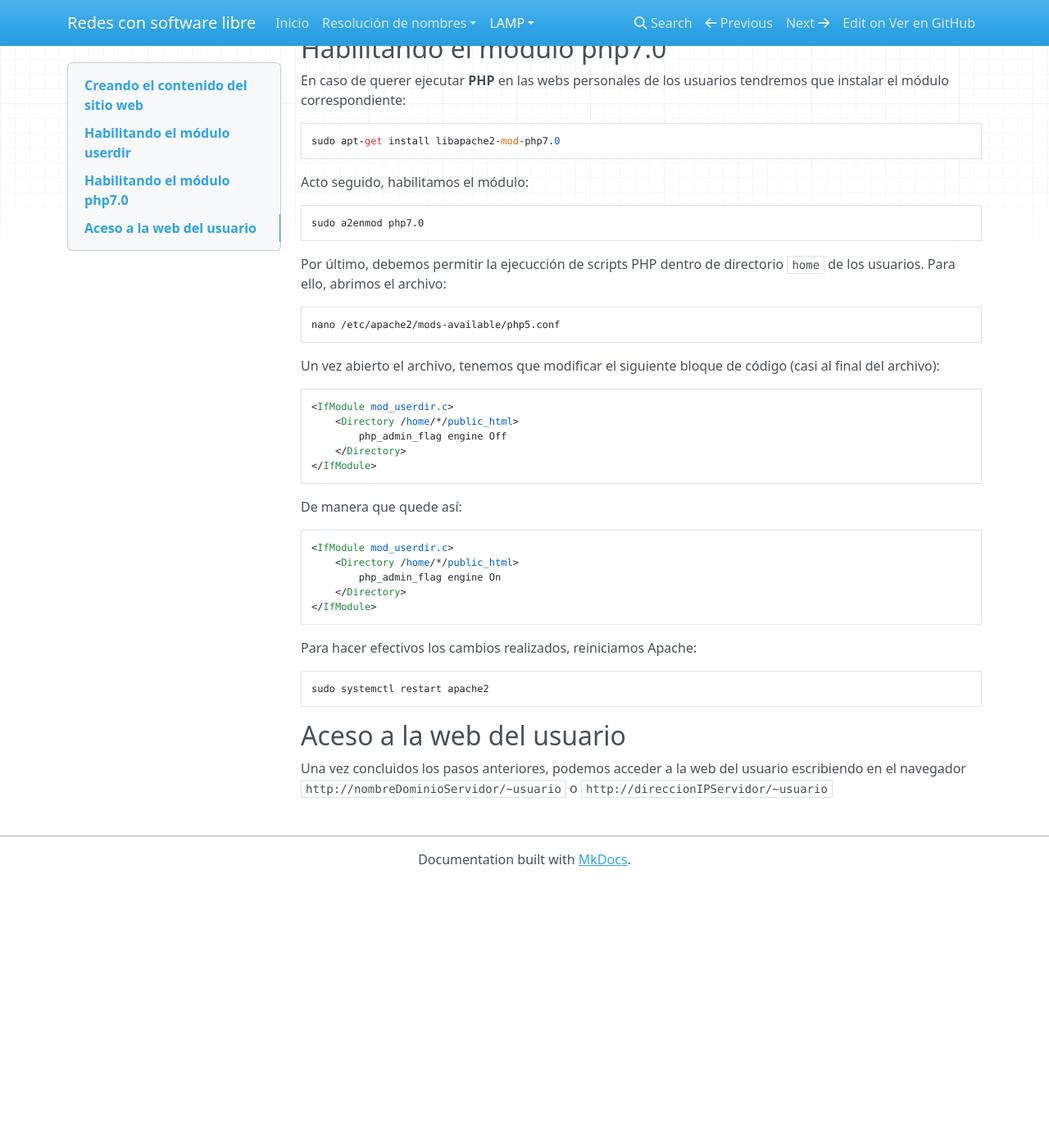
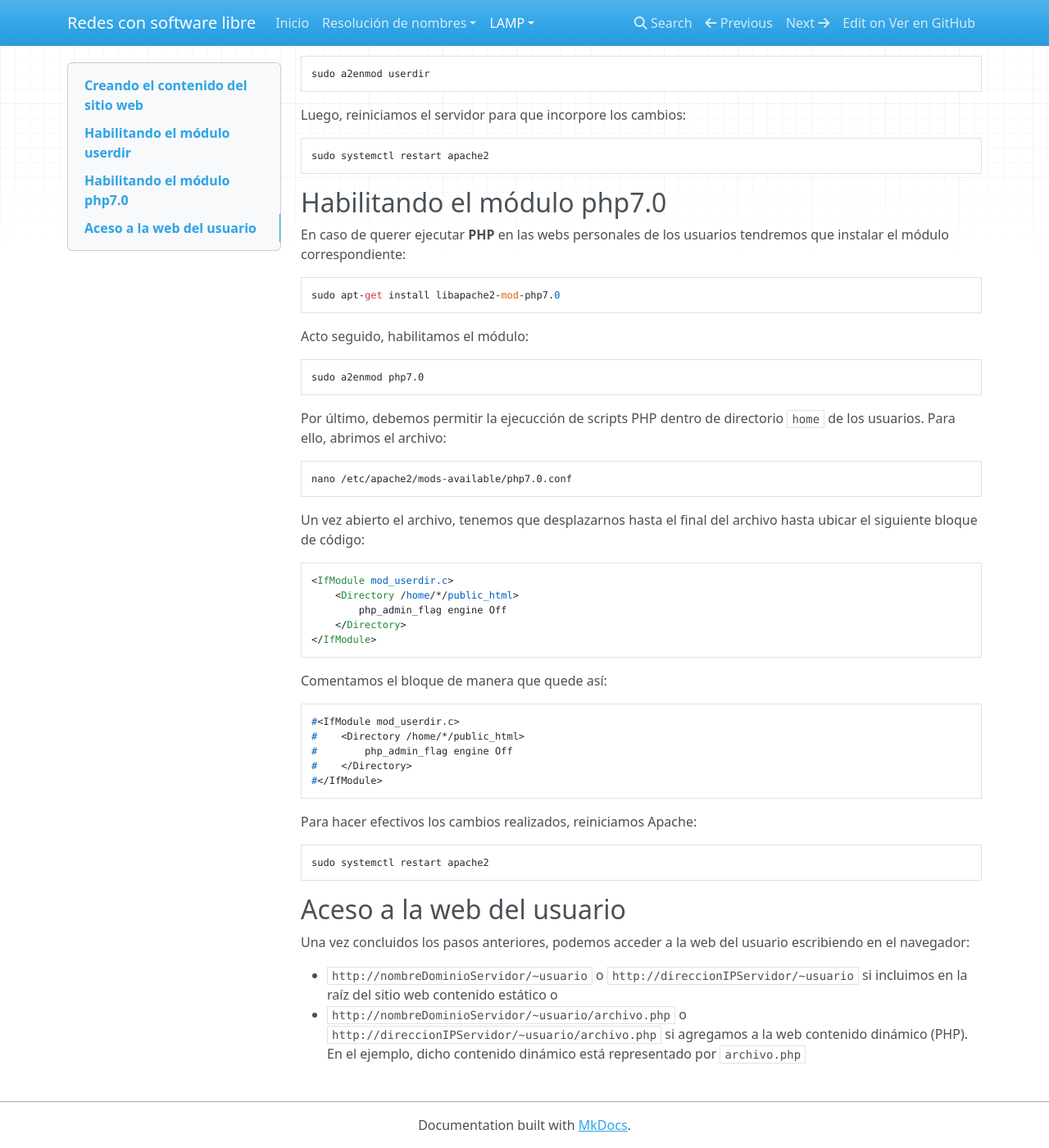
Before and after one commit to romanflores/redes, an MkDocs documentation site: the page built from docs/lamp/userdir.md, in a window 1280 px wide and 1400 px high, scrolled down 745 px. Shown: the whole window at 82% size. Built offline with MkDocs 1.6.1, drawn with Linux system fonts in a browser that asks for light colours; nearby versions of some CDN libraries; old or Windows-style settings are respelled for this version of MkDocs; before the commit the page ends 1821 px from its top, so only the background shows below that; some of the changed text lies outside the part shown.

Commit message:
Modificando userdir

````diff
--- a/docs/lamp/userdir.md
+++ b/docs/lamp/userdir.md
@@ -1,4 +1,7 @@
-Es posible crear un **espacio web para cada usuario del sistema**, donde éstos pueden alojar su propio contenido web. Para hacerlo, seguimos las siguientes instrucciones:
+Es posible crear un **espacio web para cada usuario del sistema**, donde éstos pueden alojar su propio contenido web.
+
+!!! note "Usuarios"
+	En los ejemplos listados en esta página deberás cambiar **usuario** por el nombre de usuario al que deseemos dotar de un espacio web.
 
 ## Creando el contenido del sitio web
 
@@ -8,11 +11,11 @@ En primer lugar, creamos el directorio en el cual se agregarán las páginas web
 ```bash
 mkdir /home/usuario/public_html
 ```
+Solo resta agregar **"las páginas webs"** dentro de la carpeta `public_html` que acabamos de crear. Tené en cuenta debe existir necesariamente al menos un archivo llamado índice. Por ejemplo: `index.html`
 
-!!! note "Usuarios"
-	En los ejemplos listados en esta página deberás cambiar **usuario** por el nombre de usuario al que deseemos dotar de un espacio web.
 
-Solo resta agregar **"las páginas webs"** dentro de la carpeta `public_html` que acabamos de crear (debe existir necesariamente un archivo llamado index.html o index.php)
+!!! tip "El directorio `/etc/skel`"
+	En sistemas GNU/Linux, el contenido del directorio `/etc/skel` se _carga_ dentro de la carpeta `home` de cada usuario al momento de que estos son creados. Por tanto, podemos modificar el contenido de `/etc/skel` incluyendo en dicho directorio el contenido que necesitemos. Por ejemplo, el directorio `public_html`
 
 ## Habilitando el módulo userdir
 
@@ -45,10 +48,10 @@ sudo a2enmod php7.0
 Por último, debemos permitir la ejecucción de scripts PHP dentro de directorio `home` de los usuarios. Para ello, abrimos el archivo:
 
 ```bash
-nano /etc/apache2/mods-available/php5.conf
+nano /etc/apache2/mods-available/php7.0.conf
 ```
 
-Un vez abierto el archivo, tenemos que modificar el siguiente bloque de código (casi al final del archivo):
+Un vez abierto el archivo, tenemos que desplazarnos hasta el final del archivo hasta ubicar el siguiente bloque de código:
 
 ```apache
 <IfModule mod_userdir.c>
@@ -57,14 +60,14 @@ Un vez abierto el archivo, tenemos que modificar el siguiente bloque de código
     </Directory>
 </IfModule>
 ```
-De manera que quede así:
+Comentamos el bloque de manera que quede así:
 
 ```apache
-<IfModule mod_userdir.c>
-    <Directory /home/*/public_html>
-        php_admin_flag engine On
-    </Directory>
-</IfModule>
+#<IfModule mod_userdir.c>
+#    <Directory /home/*/public_html>
+#        php_admin_flag engine Off
+#    </Directory>
+#</IfModule>
 ```
 
 Para hacer efectivos los cambios realizados, reiniciamos Apache:
@@ -75,4 +78,7 @@ sudo systemctl restart apache2
 
 ## Aceso a la web del usuario
 
-Una vez concluidos los pasos anteriores, podemos acceder a la web del usuario escribiendo en el navegador `http://nombreDominioServidor/~usuario` o `http://direccionIPServidor/~usuario`
+Una vez concluidos los pasos anteriores, podemos acceder a la web del usuario escribiendo en el navegador:
+
+* `http://nombreDominioServidor/~usuario` o `http://direccionIPServidor/~usuario` si incluimos en la raíz del sitio web contenido estático o
+* `http://nombreDominioServidor/~usuario/archivo.php` o `http://direccionIPServidor/~usuario/archivo.php` si agregamos a la web contenido dinámico (PHP). En el ejemplo, dicho contenido dinámico está representado por `archivo.php`
````
Also changed, not shown: docs/lamp/ejercicios.md (+22 -7 lines), docs/lamp/virtualHosts.md (+2 -2 lines), site/lamp/ejercicios/index.html, site/lamp/userdir/index.html, site/lamp/virtualHosts/index.html, site/mkdocs/search_index.json, site/sitemap.xml.
